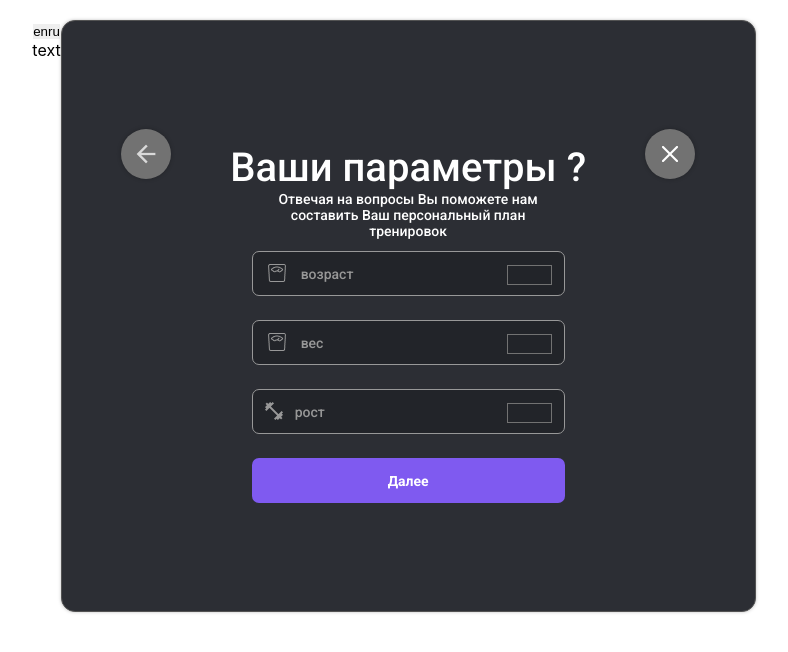
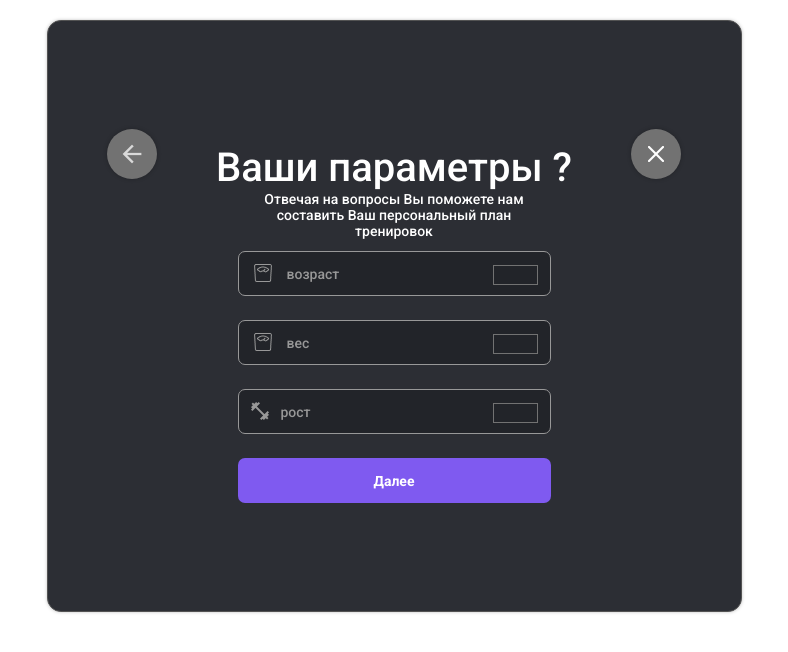
Before and after one commit to SolidPracticum/WorkoutPlannerApp, a React (Create React App) app: page /fourth in a window 1280 px wide. Shown: the top 652 px of the page, without its empty margins (246-1034 px from the left). Built offline with nearby package versions, Linux system fonts and the light colour scheme.

Commit message:
fix:fourthModal ,i18next,linter,quotes

```diff
--- a/src/components/FourthModal.jsx
+++ b/src/components/FourthModal.jsx
@@ -3,29 +3,14 @@ import InputModal from "./InputModal";
 import { toggle } from "../redux/Slice";
 import { useDispatch, useSelector } from "react-redux";
 import "./FourthModal.scss";
-import { useTranslation } from "react-i18next";
 
 function FourthModal() {
-  const { t, i18n } = useTranslation();
-  const changeLanguage = (language) => {
-    i18n.changeLanguage(language);
-  };
-
   const modal = useSelector((state) => state.slice.modal);
   const dispatch = useDispatch();
   const toggleCounter = () => {
     dispatch(toggle());
   };
-  return (
-    <div className="modal">
-      <div>
-        <button onClick={() => changeLanguage("en")}>en</button>
-        <button onClick={() => changeLanguage("ru")}>ru</button>
-        <div>{t("text")}</div>
-      </div>
-      {modal && <InputModal toggleCounter={toggleCounter} />}
-    </div>
-  );
+  return <div className="modal">{modal && <InputModal toggleCounter={toggleCounter} />}</div>;
 }
 
 export default FourthModal;
```
